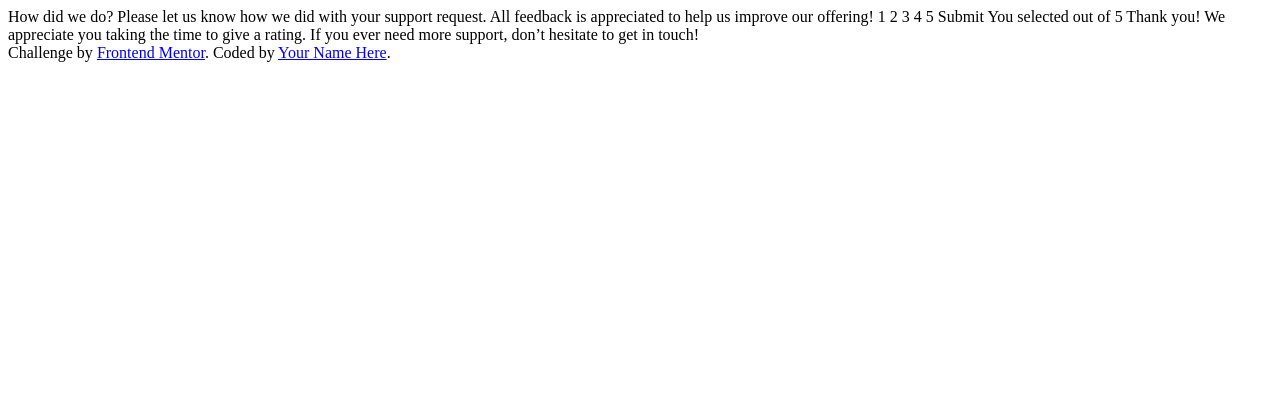
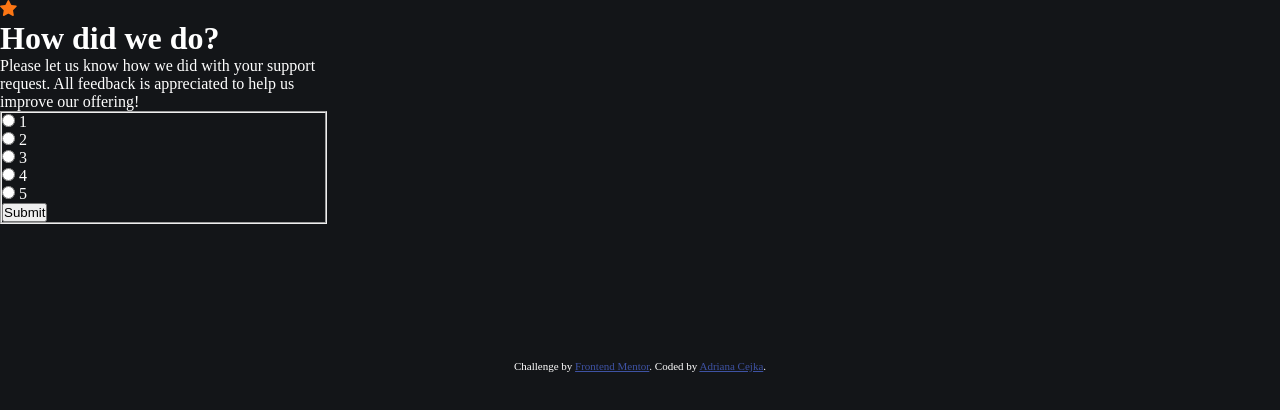
Before and after one commit to adrianacejka/interactive-ating-component, a plain HTML site: page index.html in a window 1280 px wide. Drawn offline with Linux system fonts and the light colour scheme.

Commit message:
html completed

```diff
--- a/css/style.scss
+++ b/css/main.scss
@@ -21,3 +21,18 @@ html {
 .attribution a {
     color: hsl(228, 45%, 44%);
 }
+
+body {
+    background-color: #131518;
+    color: #FFFFFF;
+}
+
+.thanks {
+    display: none;
+}
+
+.container {
+    width: 327px;
+    height: 360px;
+    background-image: linear-gradient (to bottom rgba(35, 42, 52, 1), 60%, rgba(24, 30, 39, 1));
+}
--- a/index.html
+++ b/index.html
@@ -10,6 +10,8 @@
 
   <title>Frontend Mentor | Interactive rating component</title>
 
+  <link rel="stylesheet" href="css/main.css">
+
 
 </head>
 
@@ -17,37 +19,81 @@
 
   <!-- Rating state start -->
 
+  <div class="container submit">
 
-  How did we do?
+    <img src="images/icon-star.svg" alt="">
 
-  Please let us know how we did with your support request. All feedback is appreciated
-  to help us improve our offering!
+    <h1>How did we do?</h1>
 
-  1 2 3 4 5
+    <p> Please let us know how we did with your support request. All feedback is appreciated to help us improve our
+      offering!</p>
 
-  Submit
+    <form>
 
+      <fieldset>
 
+        <div class="number">
+          <input type="radio" id="rating-1" name="rating" value="1">
+          <label for="rating-1">1</label>
+        </div>
+        <div class="number">
+          <input type="radio" id="rating-2" name="rating" value="2">
+          <label for="rating-2">2</label>
+        </div>
+        <div class="number">
+          <input type="radio" id="rating-3" name="rating" value="3">
+          <label for="rating-3">3</label>
+        </div>
+        <div class="number">
+          <input type="radio" id="rating-4" name="rating" value="4">
+          <label for="rating-4">4</label>
+        </div>
+        <div class="number">
+          <input type="radio" id="rating-5" name="rating" value="5">
+          <label for="rating-5">5</label>
+        </div>
 
+        <button type="submit">Submit</button>
+
+      </fieldset>
+
+    </form>
+
+  </div>
   <!-- Rating state end -->
+
 
   <!-- Thank you state start -->
 
-  You selected
-  <!-- Add rating here --> out of 5
+  <div class="container thanks">
 
-  Thank you!
+    <img src="images/illustration-thank-you.svg" alt="Illustration">
 
-  We appreciate you taking the time to give a rating. If you ever need more support,
-  don’t hesitate to get in touch!
+    <div class="box-selected">
+      <p>You selected
+        <span id="rated">
+          <!-- Add rating here -->
+        </span> out of 5
+      </p>
+    </div>
+
+    <h1>Thank you!</h1>
+
+    <p>We appreciate you taking the time to give a rating. If you ever need more support, don’t hesitate to get in
+      touch!</p>
+
+  </div>
 
   <!-- Thank you state end -->
 
 
   <div class="attribution">
     Challenge by <a href="https://www.frontendmentor.io?ref=challenge" target="_blank">Frontend Mentor</a>.
-    Coded by <a href="#">Your Name Here</a>.
+    Coded by <a href="#">Adriana Cejka</a>.
   </div>
+
+  </div>
+
 </body>
 
 </html>
```
Also changed, not shown: css/main.css (added), 1 other file.
